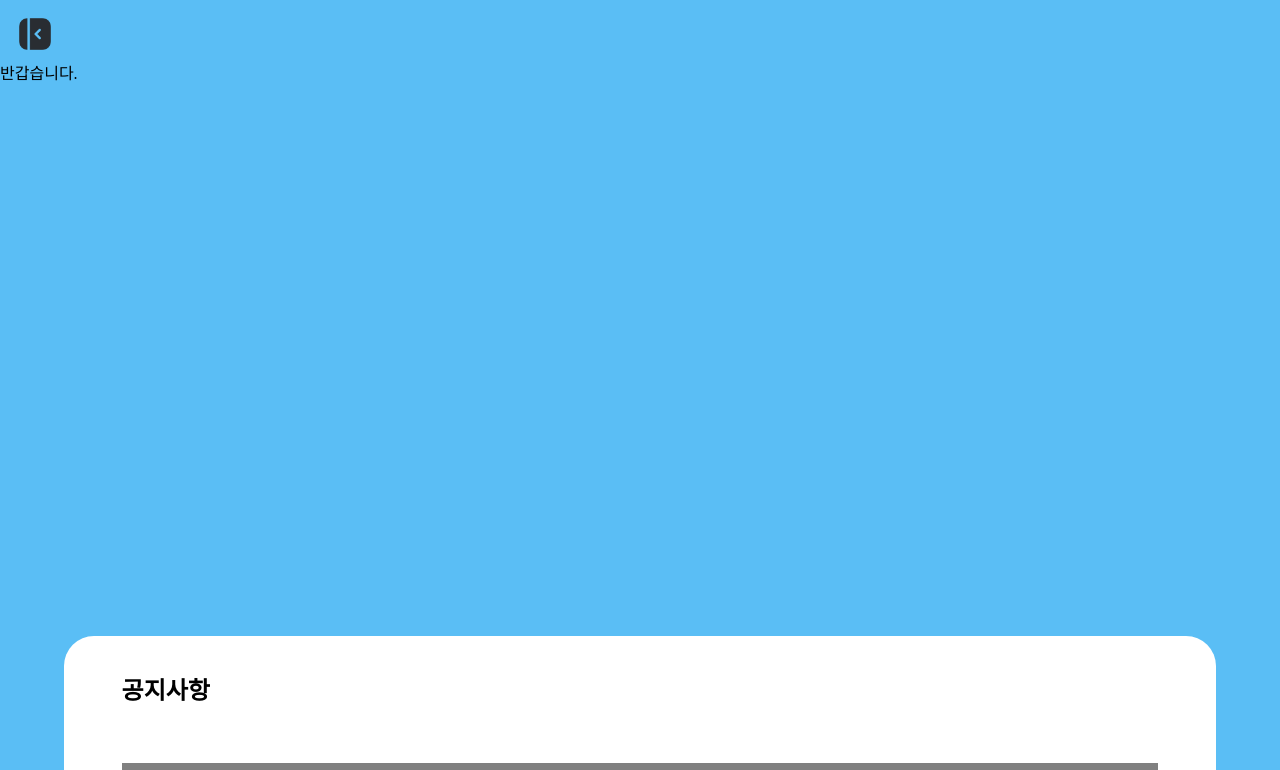
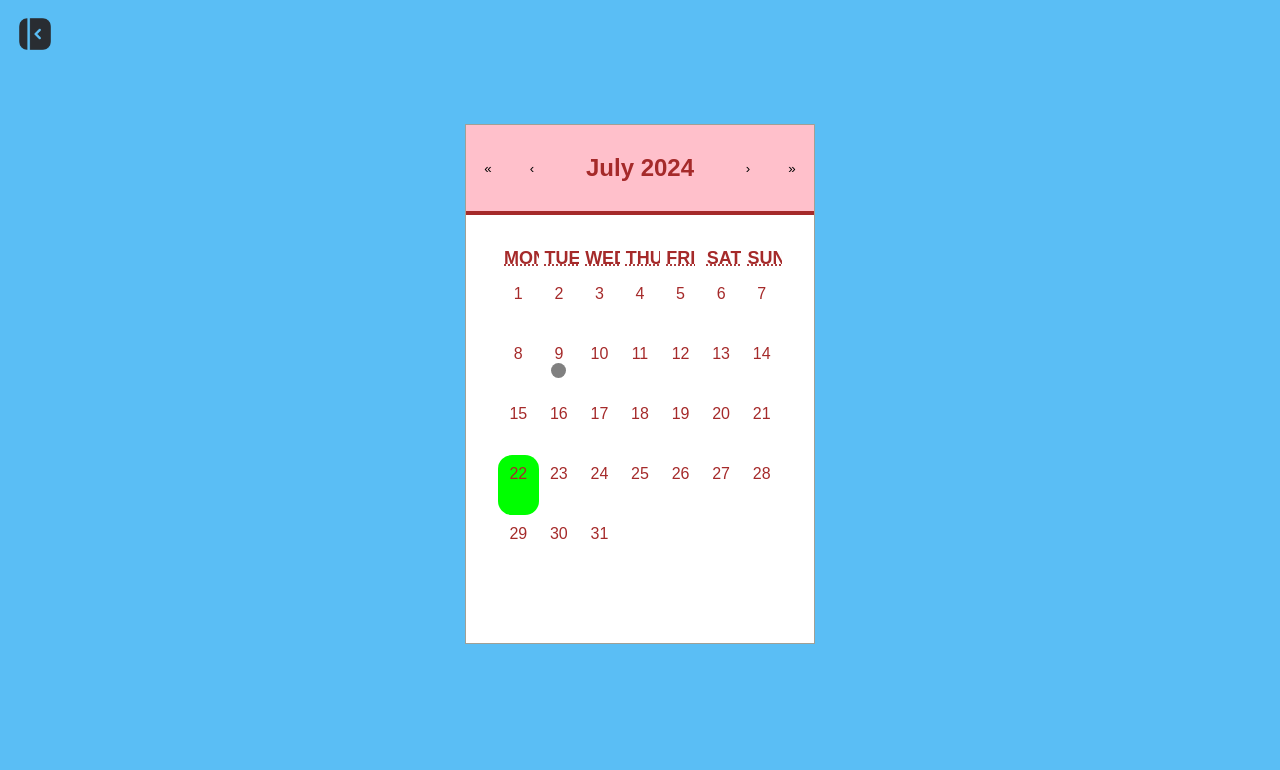
Before and after one commit to COMING-SOON-SCH/FE1-team-project, a React (Create React App) app in the folder project/: page /main in a window 1280 px wide. Shown: the top 770 px of the page. Built offline with nearby package versions, Linux system fonts and the light colour scheme; a web font is replaced by a local one.

Commit message:
📝feat : 캘린더 기능 구현
1. react-calendar 커스텀
2. 날짜 클릭 시 팝업창 띄우기
3. 콘텐츠가 있는 날짜 표시

```diff
--- a/project/src/components/Calendar.jsx
+++ b/project/src/components/Calendar.jsx
@@ -1,18 +1,186 @@
-import styled from "styled-components";
+import { useState } from "react";
+import Calendar from "react-calendar";
+import styled, { ThemeProvider } from "styled-components";
+import 'react-calendar/dist/Calendar.css'
+import moment from "moment";
+
+export const theme = {
+  color: {
+    pink: '#FFC0CB',
+    brown: '#A52A2A',
+    blue: '#0000FF',
+    lime: '#00FF00'
+  }
+};
 
 export default function CalendarComponent() {
+  const [date, setDate] = useState(new Date());
+  const [showPopup, setShowPopup] = useState(false);
+
+  const onChange = (date) => {
+    setDate(date);
+    setShowPopup(true);
+  }
+
+  const closePopup = () => {
+    setShowPopup(false);
+  }
+
+  const dayList = [
+    '2024-07-09',
+  ];
+
+  const addContent = ({ date }) => {
+    // 해당 날짜(하루)에 추가할 컨텐츠의 배열
+    const contents = [];
+
+    // date(각 날짜)가  리스트의 날짜와 일치하면 해당 컨텐츠(이모티콘) 추가
+    if (dayList.find((day) => day === moment(date).format('YYYY-MM-DD'))) {
+      contents.push(
+        <>
+          <RoundBox />
+        </>
+      );
+    }
+    return <div>{contents}</div>; // 각 날짜마다 해당 요소가 들어감
+  };
+
   return (
-    <CalendarContainer>
-      반갑습니다.
-    </CalendarContainer>
+    <ThemeProvider theme={theme}>
+      <CalendarContainer>
+        <MyCalendar
+          onChange={onChange}
+          value={date}
+          tileContent={addContent}
+          showNeighboringMonth={false}
+          formatDay={(locale, date) => date.toLocaleString("en", { day: "numeric" })} />
+        {showPopup && (
+          <PopupOverlay onClick={closePopup}>
+            <PopupContent onClick={(e) => e.stopPropagation()}>
+              <CloseButton onClick={closePopup}>&times;</CloseButton>
+              <h3>선택된 날짜: {date.toDateString()}</h3>
+            </PopupContent>
+          </PopupOverlay>
+        )}
+      </CalendarContainer>
+    </ThemeProvider>
   )
 }
 
 const CalendarContainer = styled.div`
-  borderRadius: 30px;
   width: 90%;
-  height: 40%;
-  marginTop: 5%;
-  marginLeft: 5%;
-  backgroundColor: white;
+  height: 520px;
+  margin-top: 5%;
+  margin-left: 5%;
+  background-color: none;
+  position: relative;
+  display: flex;
+  justify-content: center;
 `;
+
+const PopupOverlay = styled.div`
+  position: fixed;
+  top: 0;
+  left: 0;
+  right: 0;
+  bottom: 0;
+  background-color: rgba(0, 0, 0, 0.5);
+  display: flex;
+  justify-content: center;
+  align-items: center;
+`;
+
+const PopupContent = styled.div`
+  background-color: white;
+  padding: 20px;
+  border-radius: 10px;
+  text-align: center;
+  position: relative;  // 추가된 부분
+`;
+
+const CloseButton = styled.button`
+  position: absolute;
+  top: 10px;
+  right: 10px;
+  background: none;
+  border: none;
+  font-size: 1.5rem;
+  cursor: pointer;
+`;
+
+const RoundBox = styled.div`
+  width: 15px;
+  height: 15px;
+  background-color: gray;
+  border-radius: 50%;  // 완전한 원형으로 만들기
+`;
+
+const MyCalendar = styled(Calendar)`
+  .react-calendar__navigation {
+    background: ${({ theme }) => theme.color.pink};
+    border-bottom: 4px solid ${({ theme }) => theme.color.brown};
+    height: 90px;
+
+    span {
+      font-size: 24px;
+      font-weight: 600;
+      color: ${({ theme }) => theme.color.brown};
+    }
+  }
+
+  .react-calendar__navigation button:disabled {
+    background-color: ${({ theme }) => theme.color.pink};
+    border-radius: 20px 20px 0 0;
+  }
+
+  .react-calendar__navigation button:enabled:hover,
+  .react-calendar__navigation button:enabled:focus {
+    background-color: ${({ theme }) => theme.color.pink};
+    border-radius: 20px 20px 0 0;
+  }
+
+  .react-calendar__month-view {
+    padding: 12px 32px;
+    abbr {
+      // 텍스트
+      color: ${({ theme }) => theme.color.brown};
+      font-size: 16px;
+      font-weight: 500;
+    }
+  }
+
+  .react-calendar__month-view__weekdays {
+    abbr {
+      // 텍스트 부분
+      font-size: 18px;
+      font-weight: 900;
+    }
+  }
+
+  .react-calendar__tile {
+    text-align: center;
+    height: 60px;
+    display: flex;
+    flex-direction: column;
+    justify-content: flex-start;
+    align-items: center;
+  }
+/*hover, focus, 선택됐을 시 */
+.react-calendar__tile:enabled:hover,
+  .react-calendar__tile:enabled:focus,
+  .react-calendar__tile--active {
+    background: ${({ theme }) => theme.color.blue};
+    border-radius: 14px;
+  }
+
+  .react-calendar__tile--now {
+    background: ${({ theme }) => theme.color.lime};
+    border-radius: 14px;
+  }
+/*hover, focus 시 */
+  .react-calendar__tile--now:enabled:hover,
+  .react-calendar__tile--now:enabled:focus {
+    background: ${({ theme }) => theme.color.blue};
+    border-radius: 14px;
+  }
+`
```
